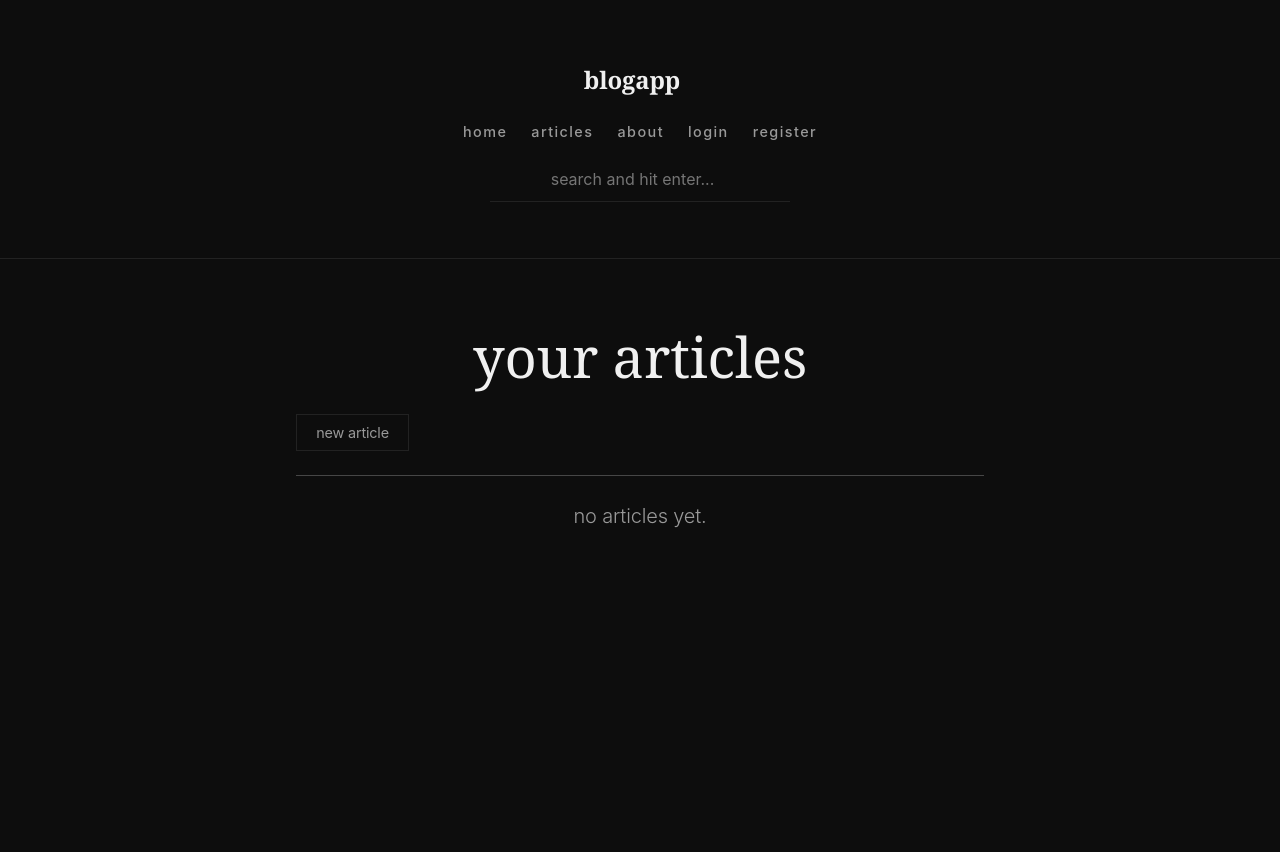
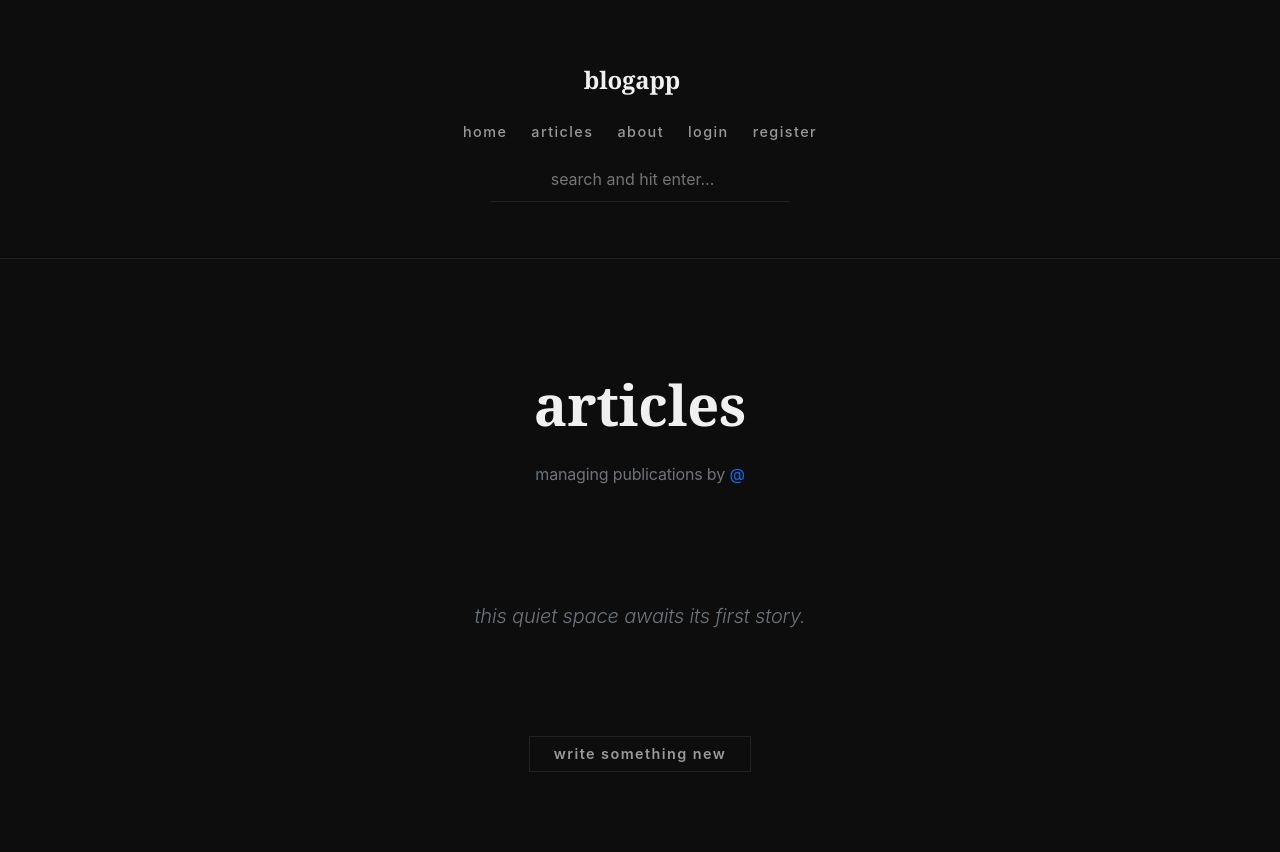
Before and after one commit to fastfingertips/django-blog, a Django app: template templates/user/user_articles.html in a window 1280 px wide. Before the commit the page ends 528 px from the top, so only its background shows below. Run offline with Django 4.2, Linux system fonts and the light colour scheme; the template is opened without the code that fills it, so the values that code supplies are empty; parts of the project's set-up code (start-up, migrations or seed data) failed here and were passed over; some libraries are stand-ins or nearby versions.

Commit message:
style: unify minimalist theme and lowercase enforcement across all user pages

```diff
--- a/templates/user/profile.html
+++ b/templates/user/profile.html
@@ -11,12 +11,12 @@
         {% else %}
         <div class="mb-4 mx-auto border d-flex align-items-center justify-content-center"
             style="width: 120px; height: 120px; font-size: 3rem; background: var(--border-color);">
-            {{ user.username.0|upper }}
+            {{ user.username.0|lower }}
         </div>
         {% endif %}
 
         <h1 class="display-4 fw-bold mb-2">@{{ user.username }}</h1>
-        <p class="text-secondary italic mb-4">Member since {{ user.date_joined|date:"F Y" }}</p>
+        <p class="text-secondary italic mb-4">member since {{ user.date_joined|date:"F Y" }}</p>
 
         {% if user.bio %}
         <div class="mx-auto lead opacity-75" style="max-width: 500px;">
--- a/templates/user/user_articles.html
+++ b/templates/user/user_articles.html
@@ -1,59 +1,74 @@
 {% extends "layout.html" %}
 
 {% block body %}
+<div class="text-center-wrapper py-5">
+    <header class="mb-5 text-center">
+        <h1 class="display-4 fw-bold">articles</h1>
+        <p class="text-secondary">managing publications by <span class="text-primary">@{{ user.username }}</span></p>
+    </header>
 
+    <div class="w-100" style="max-width: 800px; margin: 0 auto;">
+        {% if articles %}
+        <div class="list-group list-group-flush mb-5">
+            {% for article in articles %}
+            <div class="list-group-item bg-transparent border-bottom px-0 py-4">
+                <div class="d-flex justify-content-between align-items-center flex-wrap gap-3">
+                    <div class="flex-grow-1">
+                        <h2 class="h5 mb-1">
+                            <a href="{% url 'article_urls:article_detail' article.id %}"
+                                class="text-reset fw-bold text-decoration-none link-dim">
+                                {{ article.title }}
+                            </a>
+                        </h2>
+                        <div class="small text-secondary tracking-widest text-lowercase">
+                            {{ article.created_at|date:"M d, Y" }} &bull;
+                            <a href="{% url 'article_urls:article_visibility' article.id %}"
+                                class="text-decoration-none {% if article.visibility %}text-success{% else %}text-danger{% endif %} fw-bold">
+                                {% if article.visibility %}public{% else %}private{% endif %}
+                            </a>
+                        </div>
+                    </div>
 
-  <h1 class="display-4">Your articles</h1>
-  <div class="row mb-4">
-    <div class="col-6 text-right">
-        <a href="/articles/article/add" class="btn btn-success">New article</a>
+                    <div class="d-flex gap-3 align-items-center">
+                        <a href="{% url 'article_urls:article_update' article.id %}"
+                            class="btn btn-sm btn-link text-secondary text-decoration-none p-0">edit</a>
+                        <a href="{% url 'article_urls:article_delete' article.id %}"
+                            class="btn btn-sm btn-link text-danger text-decoration-none p-0">delete</a>
+                    </div>
+                </div>
+            </div>
+            {% endfor %}
+        </div>
+        {% else %}
+        <div class="py-5 text-center">
+            <p class="lead text-secondary italic">this quiet space awaits its first story.</p>
+        </div>
+        {% endif %}
+
+        {% if request.user == user %}
+        <div class="mt-4 text-center">
+            <a href="{% url 'article_urls:article_add' %}" class="btn btn-primary px-4 rounded-pill">write something
+                new</a>
+        </div>
+        {% endif %}
     </div>
-  </div>
-  <hr class="my-4">
-  <!-- new add -->
+</div>
 
-  {% if articles %}
-  <table class="table table-hover table-borderless">
-      <thead>
-          <tr>
-              <th scope="col">id</th>
-              <th scope="col">title</th>
-              <th scope="col">created date</th>
-              <th scope="col" class="text-center" >visibility</th>
-              <th scope="col" style="width: 8%"></th>
-              <th scope="col" style="width: 8%"></th>
-            <th scope="col" style="width: 8%"></th>
-          </tr>
-      </thead>
-      <tbody>
-          {% for article in articles %}
-          <tr>
-              <th scope="row">{{ article.id }}</th>
-              <td><a href="/articles/article/{{ article.id }}" class="text-decoration-none text-primary">{{ article.title }}</a></td>
-              <td class="text-muted">{{ article.created_at }}</td>
-              <td class="text-center">
-                  {% if article.visibility %}
-                      <a href="/articles/article/{{ article.id }}/visibility" class="text-decoration-none text-success">
-                          <span>Public</span>
-                      </a>
-                  {% else %}
-                      <a href="/articles/article/{{ article.id }}/visibility" class="text-decoration-none text-danger">
-                          <span>Private</span>
-                      </a>
-                  {% endif %}
-              </td>
-              <td>
-                <a href="/articles/article/{{ article.id }}/update" class="text-decoration-none text-warning">
-                    Edit
-                </a>
-            </td>
-              <td><a href="/articles/article/{{ article.id }}/delete" class="text-decoration-none text-danger">Delete</a></td>
-          </tr>
-          {% endfor %}
-      </tbody>
-      </table>
-  {% else %}
-      <p class="lead">No articles yet.</p>
-  {% endif %}
+<style>
+    .tracking-widest {
+        letter-spacing: 0.1em;
+    }
 
+    .italic {
+        font-style: italic;
+    }
+
+    .link-dim:hover {
+        opacity: 0.7;
+    }
+
+    .list-group-item {
+        border-color: var(--border-color) !important;
+    }
+</style>
 {% endblock %}
```
Also changed, not shown: templates/search.html (+11 -8 lines).
